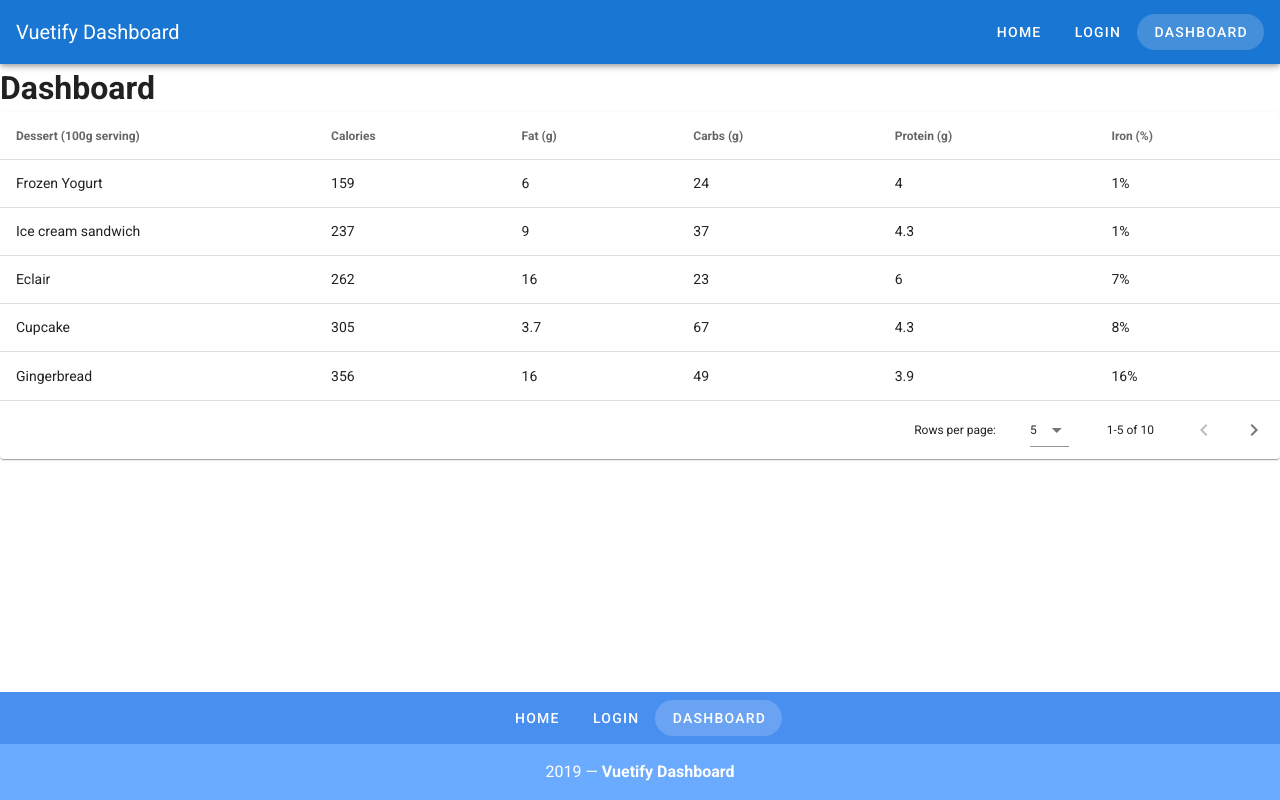
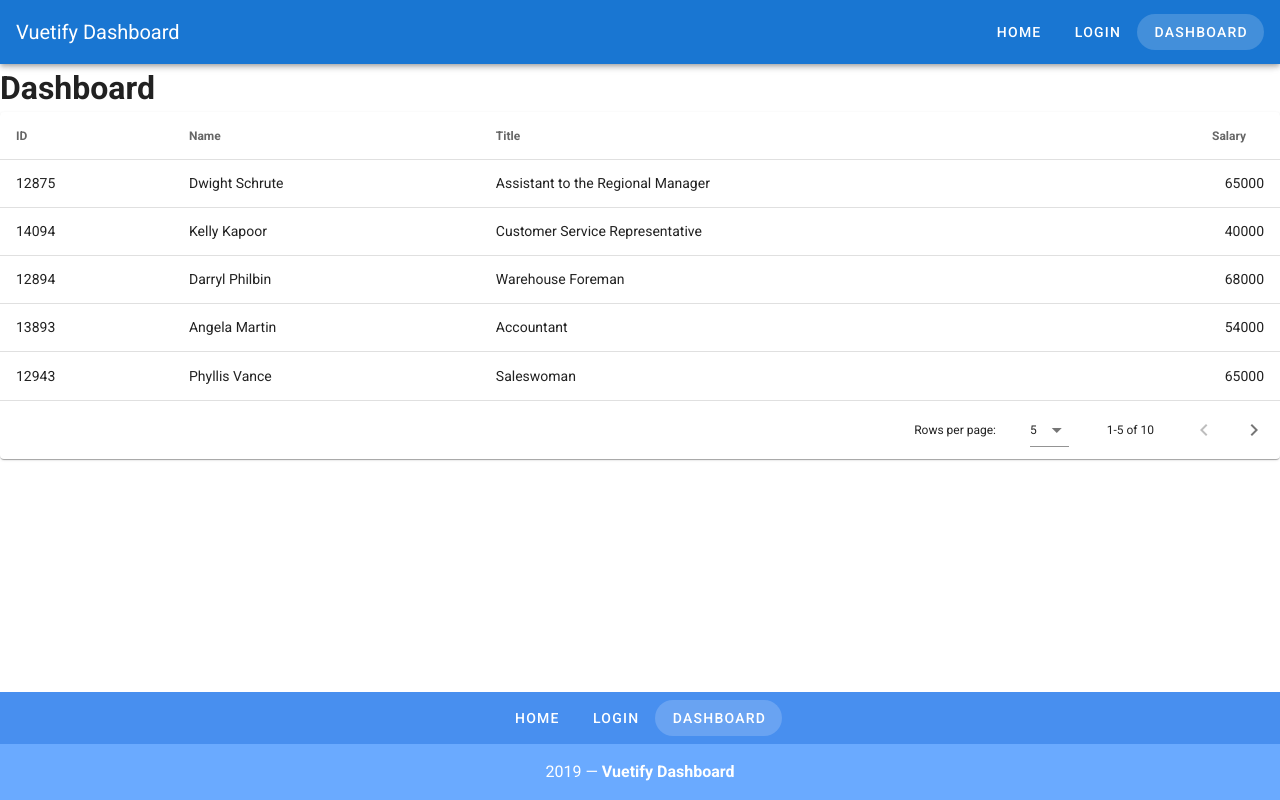
Before and after one commit to vittoso/roundtraining-vuetify, a Vue app: page /dashboard in a window 1280 px wide. Built offline with nearby package versions, Linux system fonts and the light colour scheme.

Commit message:
Components pt 2 challenge

```diff
--- /dev/null
+++ b/src/data/employees.json
@@ -0,0 +1,61 @@
+[{
+        "id": 12875,
+        "name": "Dwight Schrute",
+        "title": "Assistant to the Regional Manager",
+        "salary": 65000
+    },
+    {
+        "id": 14094,
+        "name": "Kelly Kapoor",
+        "title": "Customer Service Representative",
+        "salary": 40000
+    },
+    {
+        "id": 12894,
+        "name": "Darryl Philbin",
+        "title": "Warehouse Foreman",
+        "salary": 68000
+    },
+    {
+        "id": 13893,
+        "name": "Angela Martin",
+        "title": "Accountant",
+        "salary": 54000
+    },
+    {
+        "id": 12943,
+        "name": "Phyllis Vance",
+        "title": "Saleswoman",
+        "salary": 65000
+    },
+    {
+        "id": 19523,
+        "name": "Karen Filippeli",
+        "title": "Saleswoman",
+        "salary": 65000
+    },
+    {
+        "id": 18349,
+        "name": "Toby Flenderson",
+        "title": "Human Resources Representative",
+        "salary": 60000
+    },
+    {
+        "id": 11853,
+        "name": "Michael Scott",
+        "title": "Regional Manager",
+        "salary": 70000
+    },
+    {
+        "id": 14821,
+        "name": "Pam Beasley",
+        "title": "Secretary",
+        "salary": 45000
+    },
+    {
+        "id": 15834,
+        "name": "Jim Halpert",
+        "title": "Salesman",
+        "salary": 65000
+    }
+]
--- a/src/views/Dashboard.vue
+++ b/src/views/Dashboard.vue
@@ -3,14 +3,15 @@
     <h1>Dashboard</h1>
     <v-data-table
       :headers="headers"
-      :items="desserts"
+      :items="employees"
       :items-per-page="5"
       class="elevation-1"
       @click:row="selectRow"
+      multi-sort="true"
     ></v-data-table>
 
     <v-snackbar v-model="snackbar">
-      You have selected {{ currentItem }}
+      You have selected {{ selectedEmployee.title }} {{ selectedEmployee.name }}
       <v-btn color="pink" text @click="snackbar = false">
         Close
       </v-btn>
@@ -19,112 +20,26 @@
 </template>
 
 <script>
+import employeesData from "../data/employees.json";
+
 export default {
   data() {
     return {
-      currentItem: "",
+      selectedEmployee: "",
       snackbar: false,
       headers: [
-        {
-          text: "Dessert (100g serving)",
-          align: "left",
-          sortable: false,
-          value: "name"
-        },
-        { text: "Calories", value: "calories" },
-        { text: "Fat (g)", value: "fat" },
-        { text: "Carbs (g)", value: "carbs" },
-        { text: "Protein (g)", value: "protein" },
-        { text: "Iron (%)", value: "iron" }
+        { text: "ID", align: "left", value: "id" },
+        { text: "Name", align: "left", value: "name" },
+        { text: "Title", value: "title" },
+        { text: "Salary", value: "salary", align: "right" }
       ],
-      desserts: [
-        {
-          name: "Frozen Yogurt",
-          calories: 159,
-          fat: 6.0,
-          carbs: 24,
-          protein: 4.0,
-          iron: "1%"
-        },
-        {
-          name: "Ice cream sandwich",
-          calories: 237,
-          fat: 9.0,
-          carbs: 37,
-          protein: 4.3,
-          iron: "1%"
-        },
-        {
-          name: "Eclair",
-          calories: 262,
-          fat: 16.0,
-          carbs: 23,
-          protein: 6.0,
-          iron: "7%"
-        },
-        {
-          name: "Cupcake",
-          calories: 305,
-          fat: 3.7,
-          carbs: 67,
-          protein: 4.3,
-          iron: "8%"
-        },
-        {
-          name: "Gingerbread",
-          calories: 356,
-          fat: 16.0,
-          carbs: 49,
-          protein: 3.9,
-          iron: "16%"
-        },
-        {
-          name: "Jelly bean",
-          calories: 375,
-          fat: 0.0,
-          carbs: 94,
-          protein: 0.0,
-          iron: "0%"
-        },
-        {
-          name: "Lollipop",
-          calories: 392,
-          fat: 0.2,
-          carbs: 98,
-          protein: 0,
-          iron: "2%"
-        },
-        {
-          name: "Honeycomb",
-          calories: 408,
-          fat: 3.2,
-          carbs: 87,
-          protein: 6.5,
-          iron: "45%"
-        },
-        {
-          name: "Donut",
-          calories: 452,
-          fat: 25.0,
-          carbs: 51,
-          protein: 4.9,
-          iron: "22%"
-        },
-        {
-          name: "KitKat",
-          calories: 518,
-          fat: 26.0,
-          carbs: 65,
-          protein: 7,
-          iron: "6%"
-        }
-      ]
+      employees: employeesData
     };
   },
   methods: {
     selectRow(event) {
       this.snackbar = true;
-      this.currentItem = event.name;
+      this.selectedEmployee = event;
     }
   }
 };
```
